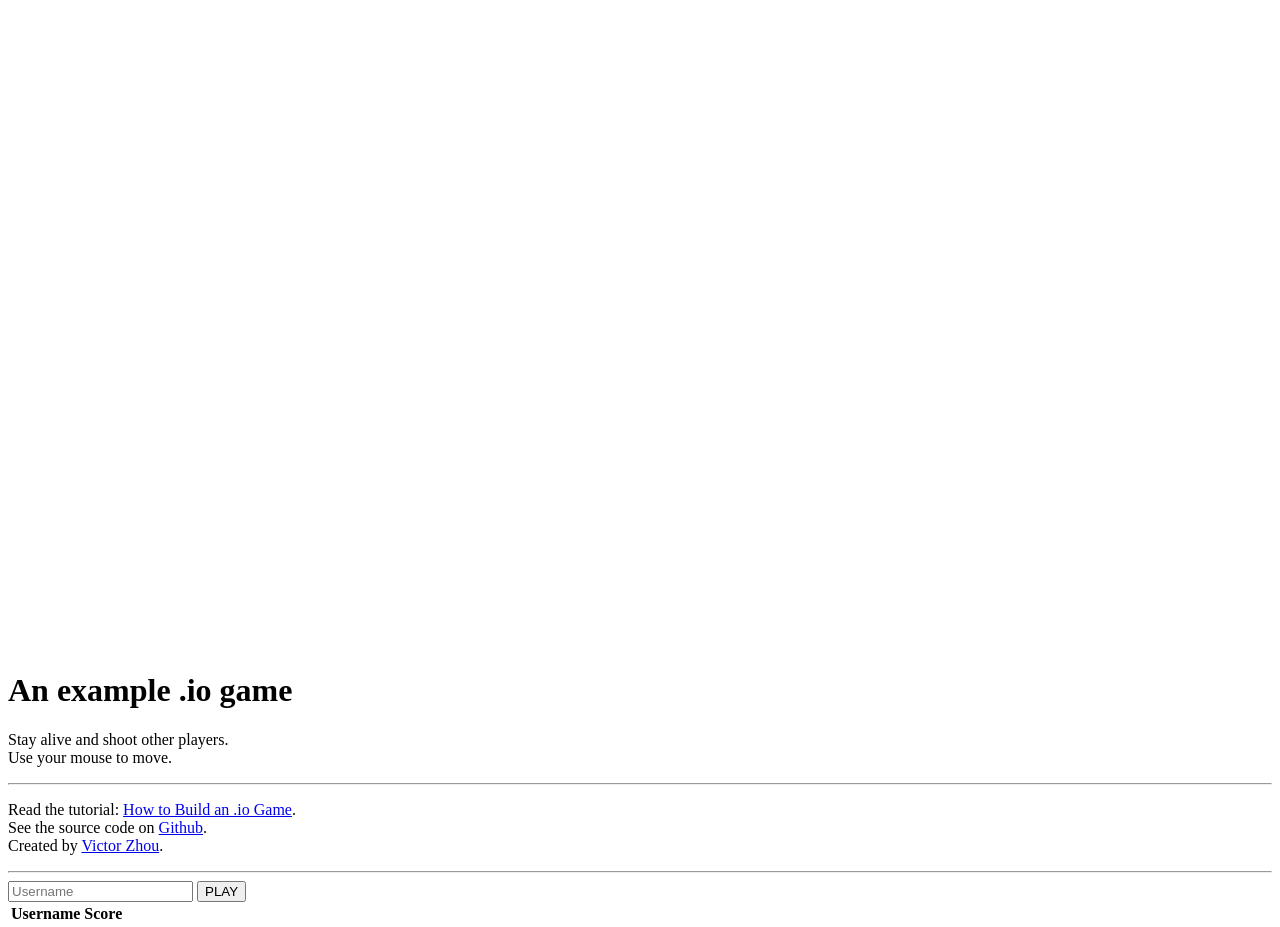
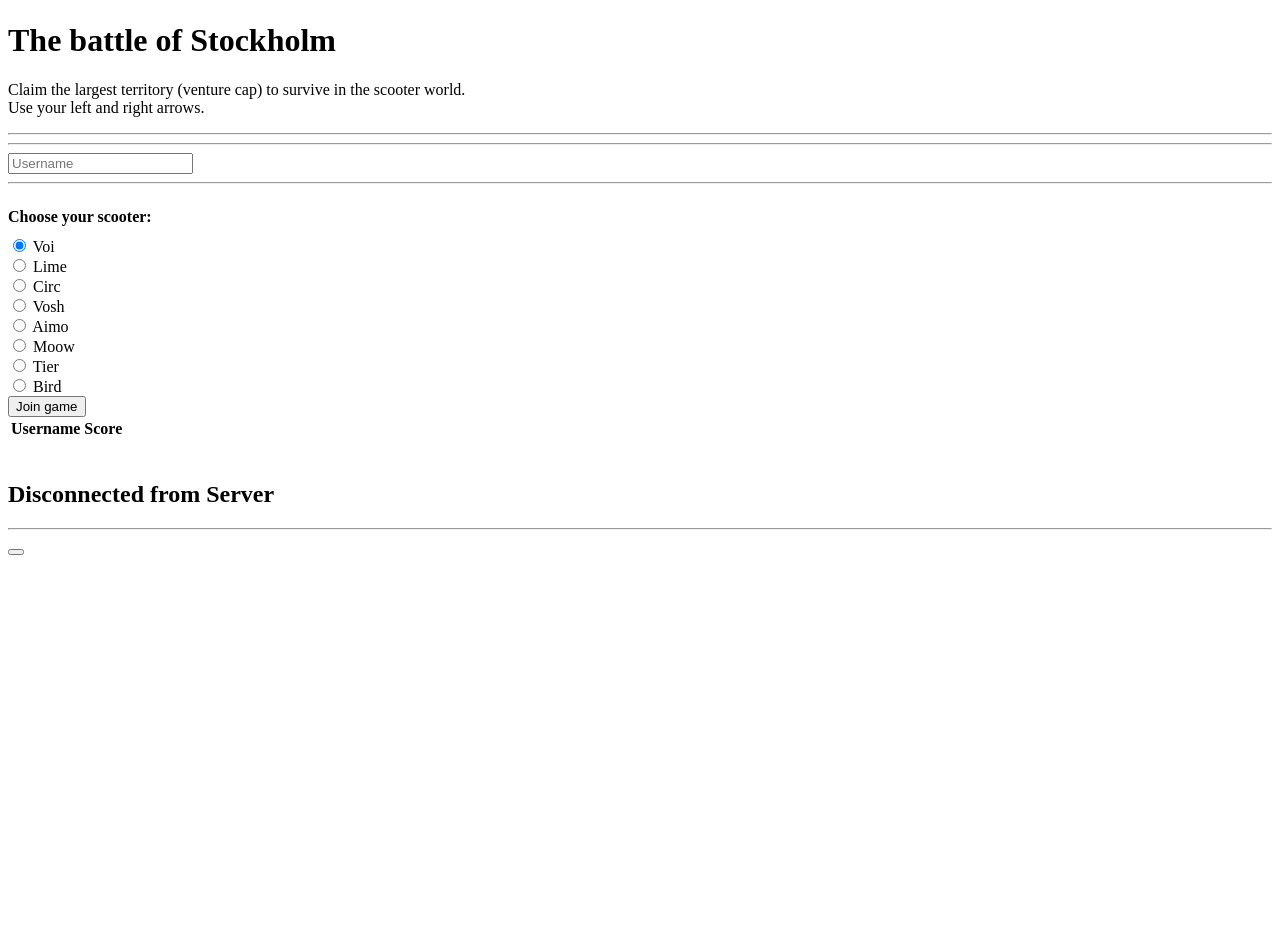
Before and after one commit to AntonLindell/aVOId, a plain HTML site: page src/client/html/index.html in a window 1280 px wide. Shown: the part 161-1088 px from the top of the page. After the commit the page ends 800 px from the top, so only its background shows below. Drawn offline with Linux system fonts and the light colour scheme.

Commit message:
Fix menu

```diff
--- a/src/client/html/index.html
+++ b/src/client/html/index.html
@@ -3,7 +3,7 @@
 <head>
   <title>An example .io game</title>
   <meta name="viewport" content="width=device-width, initial-scale=1, shrink-to-fit=no">
-  <link rel="shortcut icon" href="/assets/icon64.png">
+  <link rel="shortcut icon" href="/assets/voi-logo.png">
   <meta property="description" content="A complete example multiplayer .io web game implemented from scratch. Built with Javascript and Node.js. Open source on Github.">
   <meta property="og:title" content="An example .io game">
   <meta property="og:description" content="A complete example multiplayer .io web game implemented from scratch. Built with Javascript and Node.js. Open source on Github.">
@@ -18,26 +18,63 @@
   </script>
 </head>
 <body>
-  <canvas id="game-canvas" style="width: 100vw; height: 100vh;"></canvas>
+<canvas id="game-canvas"></canvas>
 <div id="play-menu" class="hidden">
-    <h1>An example .io game</h1>
+  <h1>The battle of Stockholm</h1>
   <p>
-      Stay alive and shoot other players.
+    Claim the largest territory (venture cap) to survive in the scooter world.
     <br />
-      Use your mouse to move.
+    Use your left and right arrows.
   </p>
   <hr />
-    <p>
-      <!-- <br /> -->
-      Read the tutorial: <a href="https://victorzhou.com/blog/build-an-io-game-part-1/" target="_blank">How to Build an .io Game</a>.
-      <br />
-      See the source code on <a href="https://github.com/vzhou842/example-.io-game" target="_blank">Github</a>.
-      <br />
-      Created by <a href="https://victorzhou.com">Victor Zhou</a>.
-    </p>
   <hr />
   <input type="text" id="username-input" placeholder="Username" />
-    <button id="play-button">PLAY</button>
+  <hr />
+
+  <div style="display: flex; flex-direction: column; align-items: flex-start">
+    <p style="font-weight: bold; margin-bottom: 10px;">Choose your scooter:</p>
+
+    <div>
+      <input type="radio" id="voi" name="scooter" value="voi" checked>
+      <label for="voi">Voi</label>
+    </div>
+
+    <div>
+      <input type="radio" id="lime" name="scooter" value="lime">
+      <label for="lime">Lime</label>
+    </div>
+
+        <div>
+      <input type="radio" id="circ" name="scooter" value="circ">
+      <label for="circ">Circ</label>
+    </div>
+
+    <div>
+      <input type="radio" id="vosh" name="scooter" value="vosh">
+      <label for="vosh">Vosh</label>
+    </div>
+
+        <div>
+      <input type="radio" id="aimo" name="scooter" value="aimo">
+      <label for="voi">Aimo</label>
+    </div>
+
+    <div>
+      <input type="radio" id="moow" name="scooter" value="moow">
+      <label for="moow">Moow</label>
+    </div>
+
+        <div>
+      <input type="radio" id="tier" name="scooter" value="tier">
+      <label for="tier">Tier</label>
+    </div>
+
+    <div>
+      <input type="radio" id="bird" name="scooter" value="bird">
+      <label for="bird">Bird</label>
+    </div>
+  </div>
+  <button id="play-button">Join game</button>
 </div>
 <div id="leaderboard" class="hidden">
   <table>
@@ -56,7 +93,7 @@
   <div>
     <h2>Disconnected from Server </h2>
     <hr />
-      <button id="reconnect-button">RECONNECT</button>
+    <button id="reconnect-button"></button>
   </div>
 </div>
 </body>
```
Lines whose indentation alone changed are shown as unchanged.
